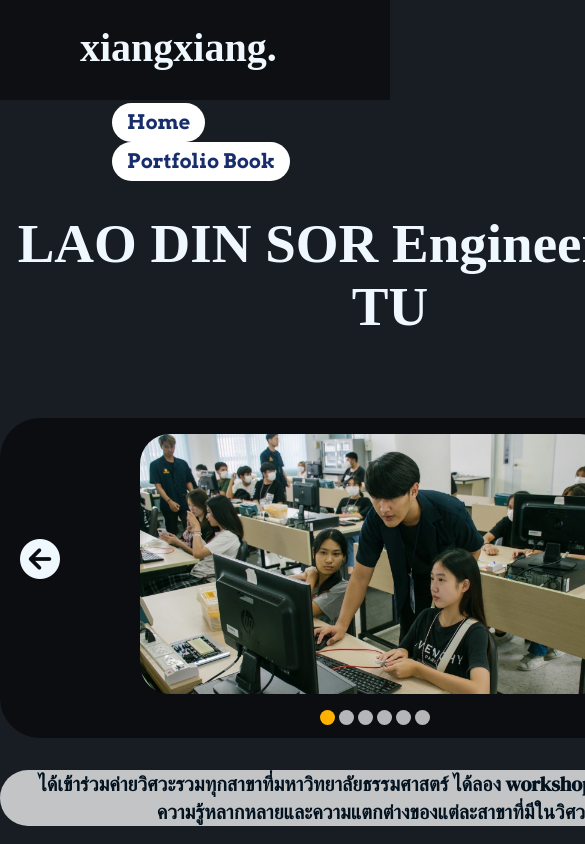
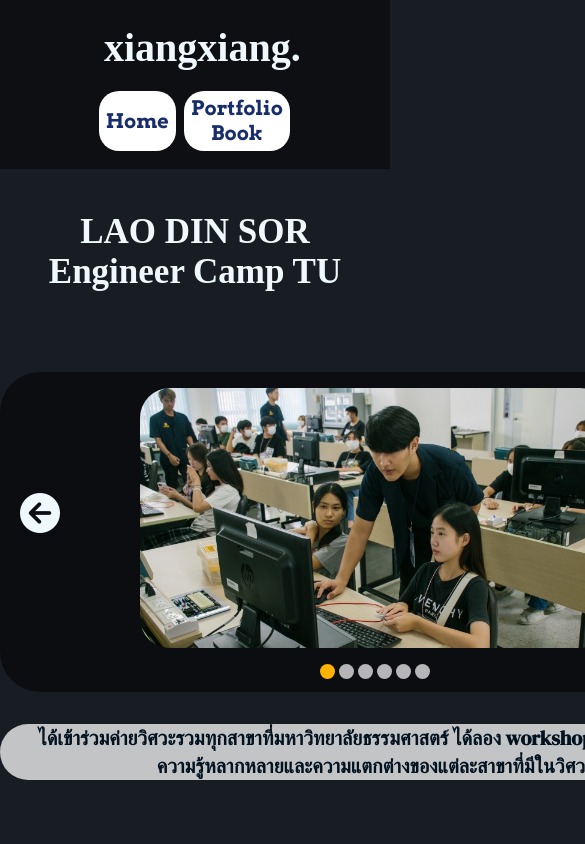
Before and after one commit to xiangxiang24/Website-Portfolio, a plain HTML site: page activities.html in a window 390 px wide. Shown: the top 844 px of the page, 585 px wide, since content can reach past the window. Drawn offline with Linux system fonts and the light colour scheme; a web font is replaced by a local one.

Commit message:
media 390

```diff
--- a/css/activitiesD.css
+++ b/css/activitiesD.css
@@ -320,3 +320,12 @@ h1
 {
     h1{width: 780px;}
 }
+@media (max-width:390px)
+{
+    .firstpart{height: 20%;}
+    .text1{margin-left: 1.5rem;}
+    .text2 {display: flex; margin-right: 4rem; margin-top: -1rem;}
+    .text2 button{padding: 5px 7px; margin: 4px;}
+    h1{width: 300px; font-size: 35px;}
+    .slide
+}
```
